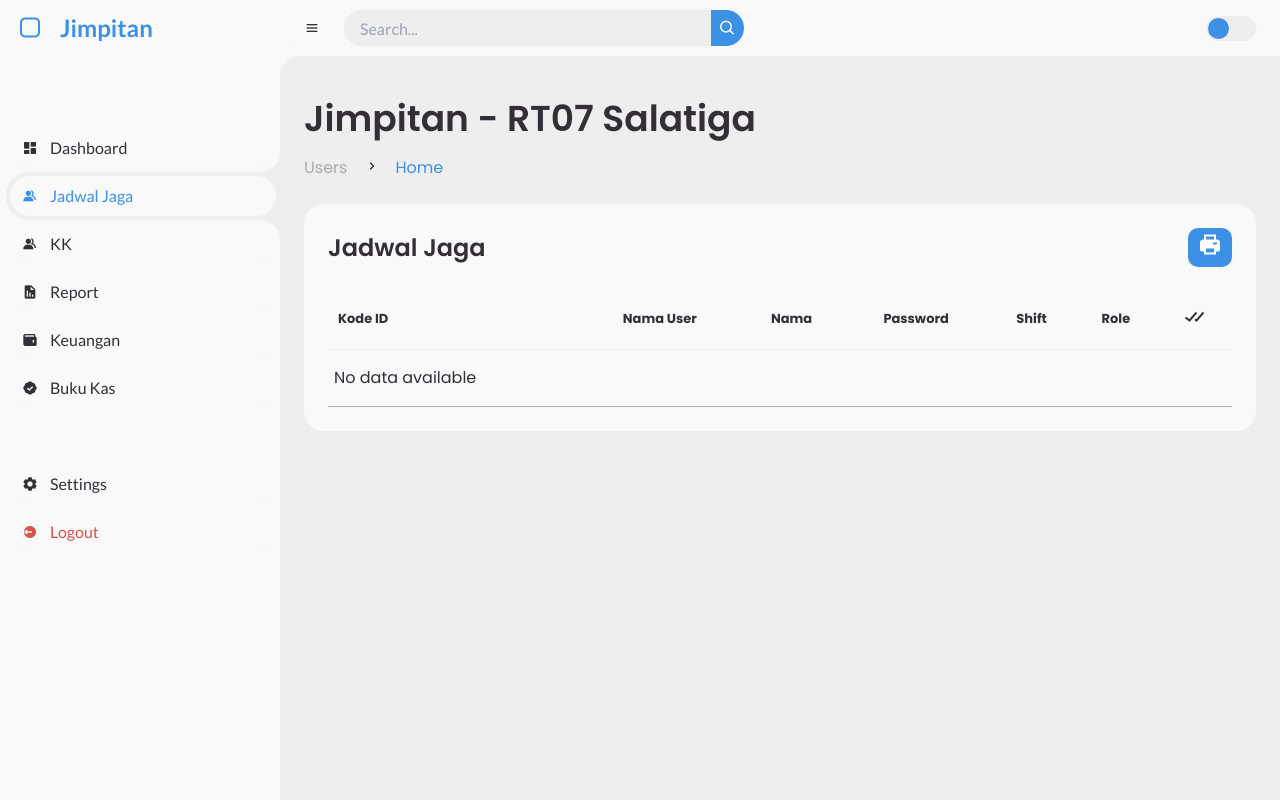
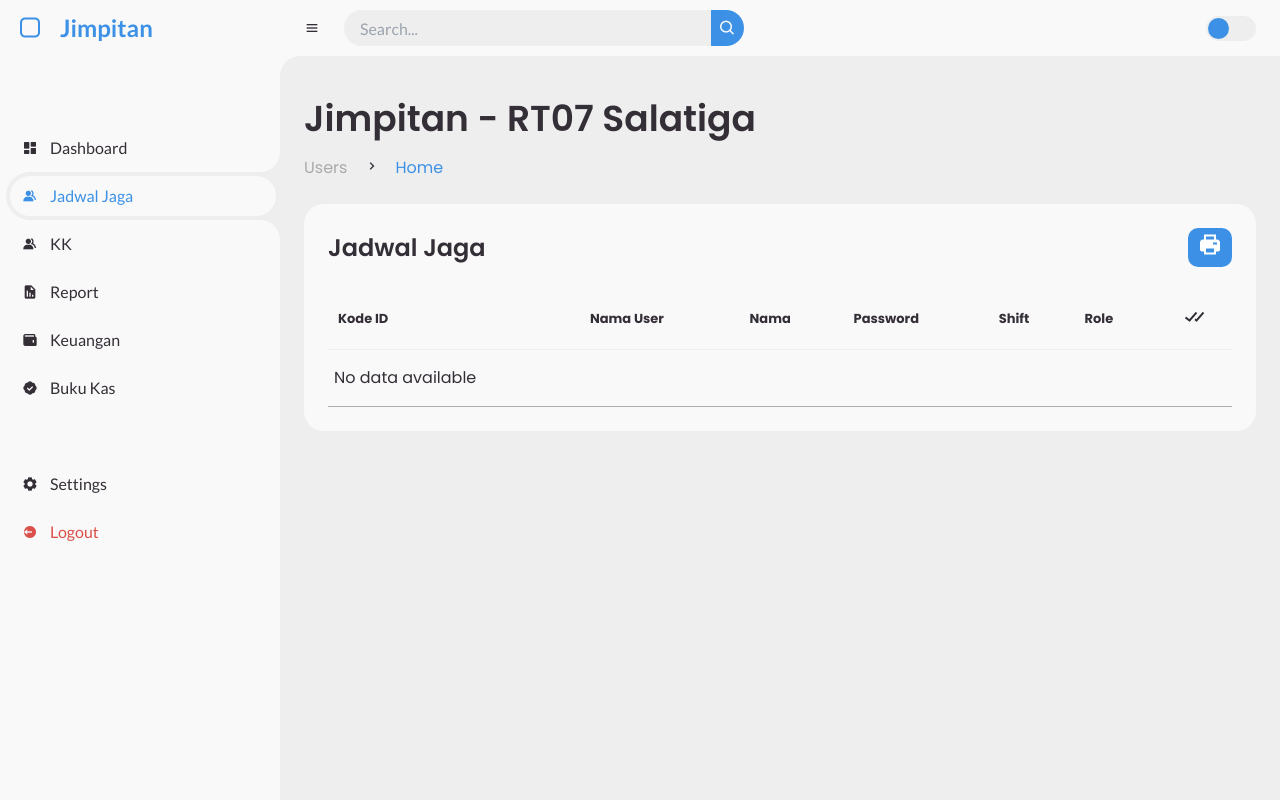
Before and after one commit to agusbudionoprastyo/jimpitan, a PHP site: page /dashboard/jadwal.php in a window 1280 px wide. Run offline with PHP 8.4, Linux system fonts and the light colour scheme; the visitor is signed in with stand-in values (Sample User, id 1); data that the repository does not hold is empty; some libraries are stand-ins or nearby versions.

Commit message:
Update jadwal.php

```diff
--- a/dashboard/jadwal.php
+++ b/dashboard/jadwal.php
@@ -114,11 +114,11 @@ $data = $stmt->fetchAll(PDO::FETCH_ASSOC);
                         <thead>
                             <tr>
                                 <th style="text-align: left;">Kode ID</th>
-                                <th style="text-align: center;">Nama User</th>
-                                <th style="text-align: center;">Nama</th>
-                                <th style="text-align: center;">Password</th>
-                                <th style="text-align: center;">Shift</th>
-                                <th style="text-align: center;">Role</th>
+                                <th style="text-align: left;">Nama User</th>
+                                <th style="text-align: left;">Nama</th>
+                                <th style="text-align: left;">Password</th>
+                                <th style="text-align: left;">Shift</th>
+                                <th style="text-align: left;">Role</th>
                                 <th style="text-align: center;">
                                     <input type="checkbox" id="selectAllCheckbox" style="display:none">
                                     <label for="selectAllCheckbox" style="font-size:24px"><i class='bx bx-check-double'></i></label>
```
